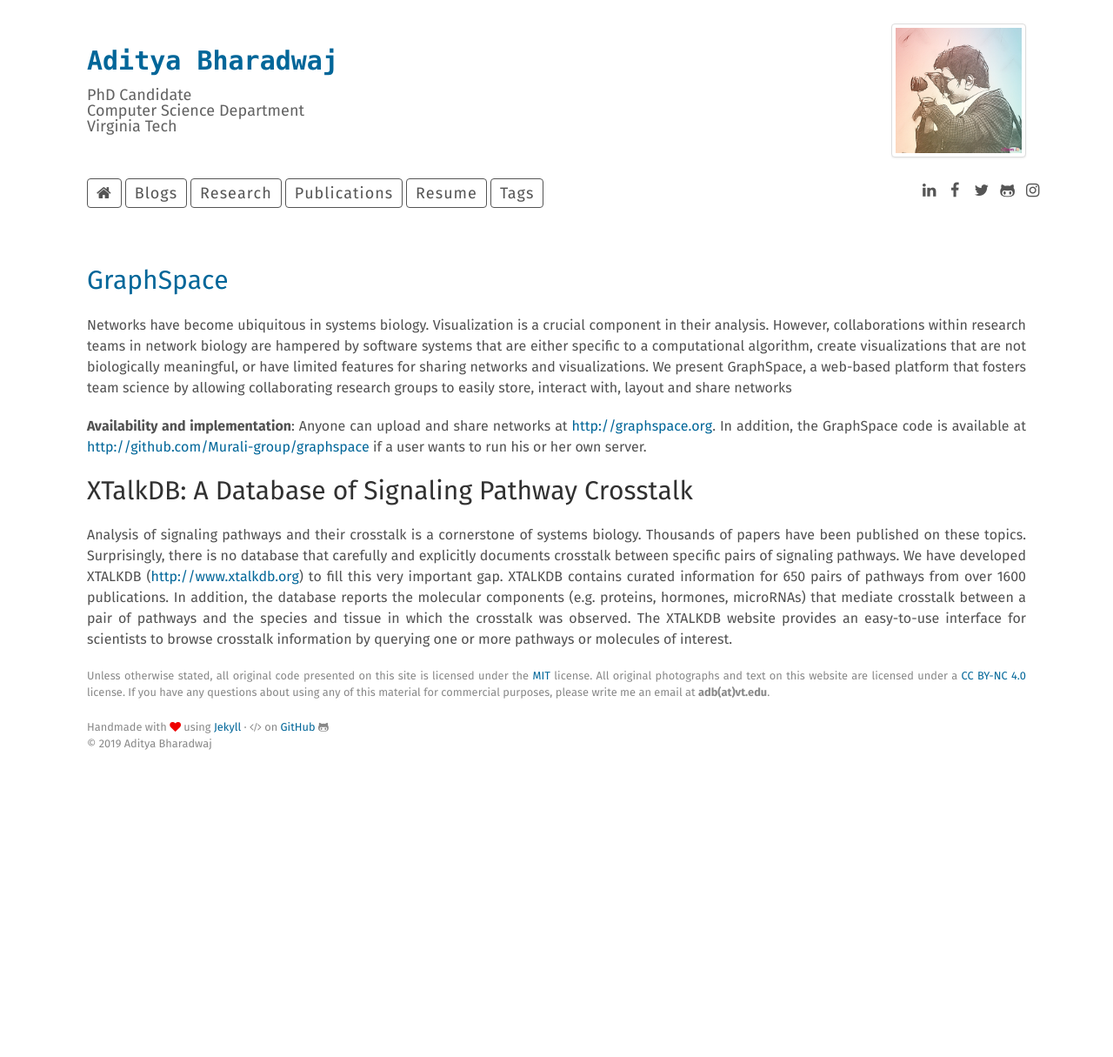
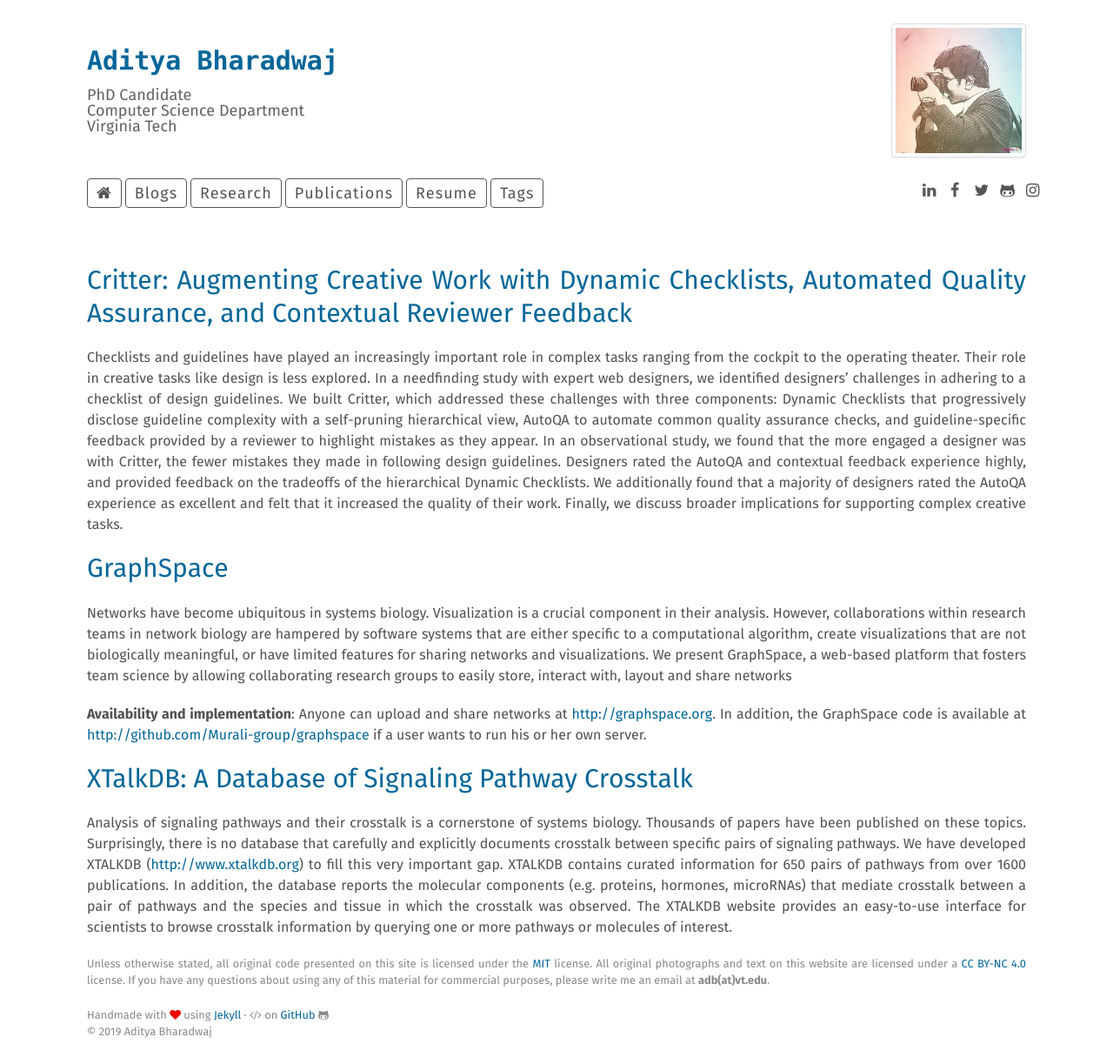
Before and after one commit to adbharadwaj/adbharadwaj.github.io, a Jekyll site: the page built from research.md, in a window 1280 px wide. Shown: the whole page at 87% size. Built offline with Jekyll 4.4.1, drawn with Linux system fonts in a browser that asks for light colours; our own code applies the rules of GitHub Pages for plain Markdown files; before the commit the page ends 900 px from its top, so only the background shows below that.

Commit message:
Update research.md

```diff
--- a/research.md
+++ b/research.md
@@ -5,12 +5,20 @@
 layout: default
 ---
 
+## [Critter: Augmenting Creative Work with Dynamic Checklists, Automated Quality Assurance, and Contextual Reviewer Feedback](https://dl.acm.org/citation.cfm?doid=3290605.3300769)
+
+Checklists and guidelines have played an increasingly important role in complex tasks ranging from the cockpit to the operating theater. Their role in creative tasks like design is less explored. In a needfinding study with expert web designers, we identified designers' challenges in adhering to a checklist of design guidelines. We built Critter, which addressed these challenges with three components: Dynamic Checklists that progressively disclose guideline complexity with a self-pruning hierarchical view, AutoQA to automate common quality assurance checks, and guideline-specific feedback provided by a reviewer to highlight mistakes as they appear. In an observational study, we found that the more engaged a designer was with Critter, the fewer mistakes they made in following design guidelines. Designers rated the AutoQA and contextual feedback experience highly, and provided feedback on the tradeoffs of the hierarchical Dynamic Checklists. We additionally found that a majority of designers rated the AutoQA experience as excellent and felt that it increased the quality of their work. Finally, we discuss broader implications for supporting complex creative tasks.
+
+
+
 ## [GraphSpace](https://academic.oup.com/bioinformatics/article/doi/10.1093/bioinformatics/btx382/3867143/GraphSpace-stimulating-interdisciplinary)
 
 Networks have become ubiquitous in systems biology. Visualization is a crucial component in their analysis. However, collaborations within research teams in network biology are hampered by software systems that are either specific to a computational algorithm, create visualizations that are not biologically meaningful, or have limited features for sharing networks and visualizations. We present GraphSpace, a web-based platform that fosters team science by allowing collaborating research groups to easily store, interact with, layout and share networks
 
 **Availability and implementation**: Anyone can upload and share networks at [http://graphspace.org](http://graphspace.org). In addition, the GraphSpace code is available at [http://github.com/Murali-group/graphspace](http://github.com/Murali-group/graphspace) if a user wants to run his or her own server.
 
-## XTalkDB: A Database of Signaling Pathway Crosstalk
+
+
+## [XTalkDB: A Database of Signaling Pathway Crosstalk](https://academic.oup.com/nar/article-abstract/45/D1/D432/2605725)
 
 Analysis of signaling pathways and their crosstalk is a cornerstone of systems biology. Thousands of papers have been published on these topics. Surprisingly, there is no database that carefully and explicitly documents crosstalk between specific pairs of signaling pathways. We have developed XTALKDB ([http://www.xtalkdb.org](http://www.xtalkdb.org)) to fill this very important gap. XTALKDB contains curated information for 650 pairs of pathways from over 1600 publications. In addition, the database reports the molecular components (e.g. proteins, hormones, microRNAs) that mediate crosstalk between a pair of pathways and the species and tissue in which the crosstalk was observed. The XTALKDB website provides an easy-to-use interface for scientists to browse crosstalk information by querying one or more pathways or molecules of interest.
```
